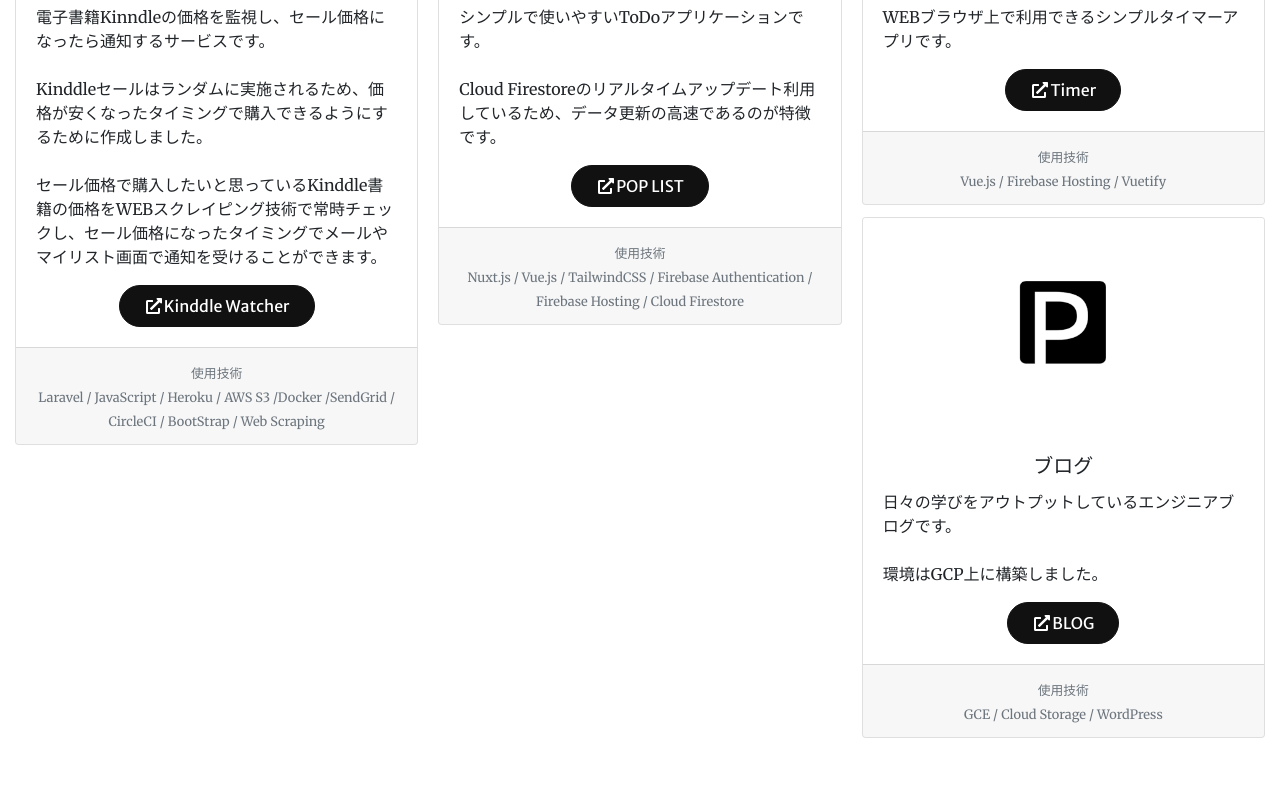
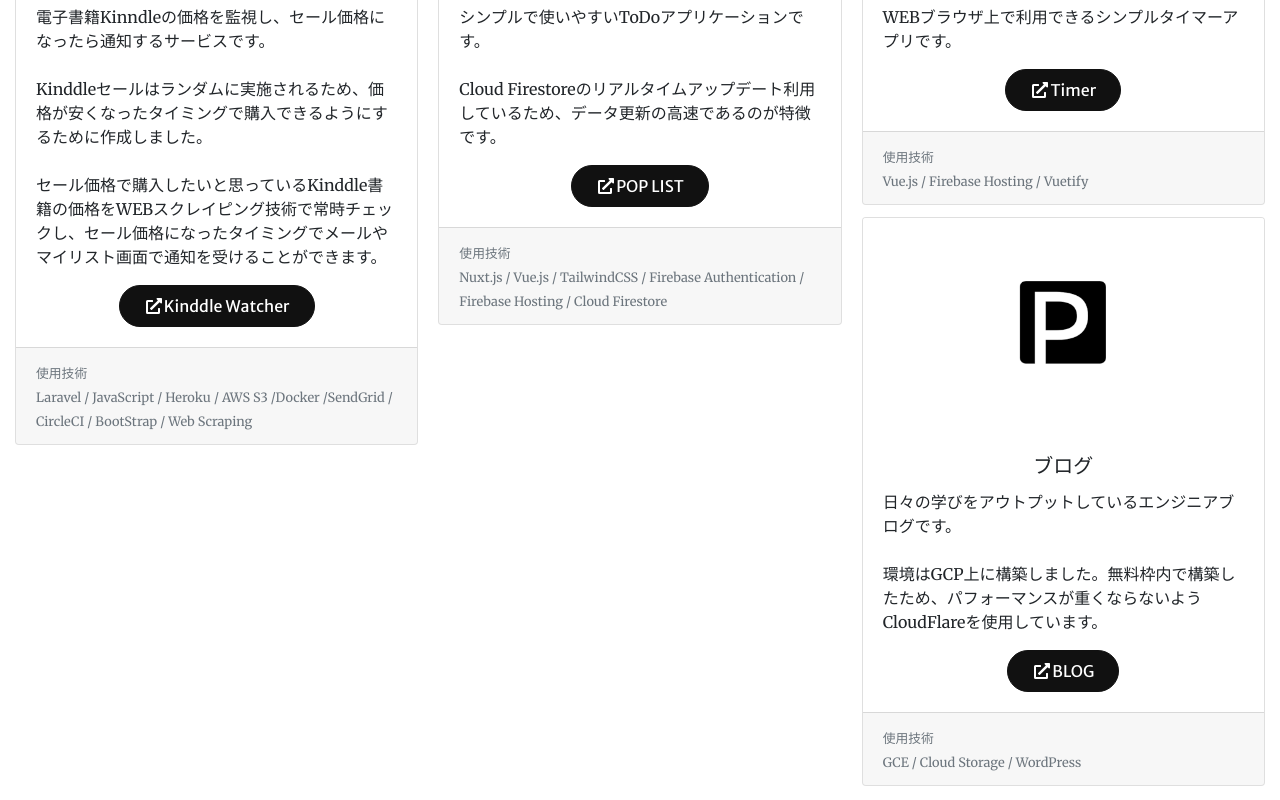
Before and after one commit to pop-web/portfolio, a website: page src/pug/index.pug in a window 1280 px wide. Shown: the part 3520-4320 px from the top of the page. Drawn offline with nearby package versions, Linux system fonts and the light colour scheme; files that its build step writes are made by us from their sources; files whose address does not match are found by name.

Commit message:
layout fixed

```diff
--- a/src/pug/index.pug
+++ b/src/pug/index.pug
@@ -194,7 +194,7 @@
                                     a.btn.btn-primary.rounded-pill.mt-3.px-4.py-2(href='https://kinddle-watcher.herokuapp.com/',target="_blank")
                                         i.fas.fa-external-link-alt.fa-fw
                                         | Kinddle Watcher
-                                .card-footer
+                                .card-footer.text-left
                                     small.text-muted
                                         | 使用技術
                                         br
@@ -215,7 +215,7 @@
                                     a.btn.btn-primary.rounded-pill.mt-3.px-4.py-2(href='https://poplist.popweb.dev/',target="_blank")
                                         i.fas.fa-external-link-alt.fa-fw
                                         | POP LIST
-                                .card-footer
+                                .card-footer.text-left
                                     small.text-muted
                                         | 使用技術
                                         br
@@ -234,7 +234,7 @@
                                     a.btn.btn-primary.rounded-pill.mt-3.px-4.py-2(href='https://timer.popweb.dev/',target="_blank")
                                         i.fas.fa-external-link-alt.fa-fw
                                         | Timer
-                                .card-footer
+                                .card-footer.text-left
                                     small.text-muted
                                         | 使用技術
                                         br
@@ -248,11 +248,11 @@
                                         | 日々の学びをアウトプットしているエンジニアブログです。
                                         br
                                         br
-                                        | 環境はGCP上に構築しました。
+                                        | 環境はGCP上に構築しました。無料枠内で構築したため、パフォーマンスが重くならないようCloudFlareを使用しています。
                                     a.btn.btn-primary.rounded-pill.mt-3.px-4.py-2(href='https://blog.popweb.dev/',target='_blank')
                                         i.fas.fa-external-link-alt.fa-fw
                                         | BLOG
-                                .card-footer
+                                .card-footer.text-left
                                     small.text-muted
                                         | 使用技術
                                         br
```
Also changed, not shown: dist/index.html.
